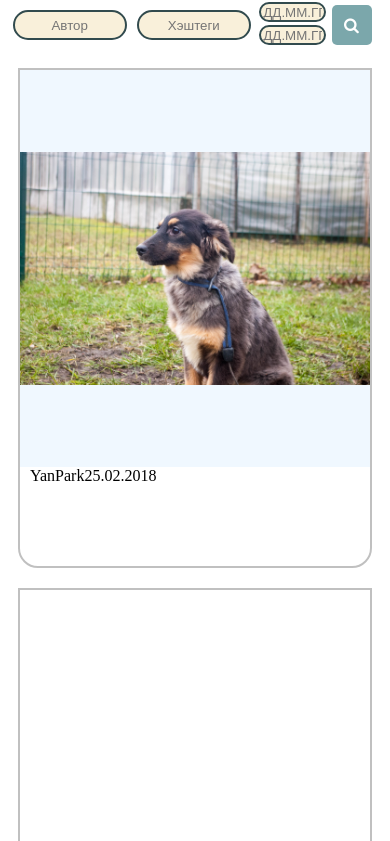
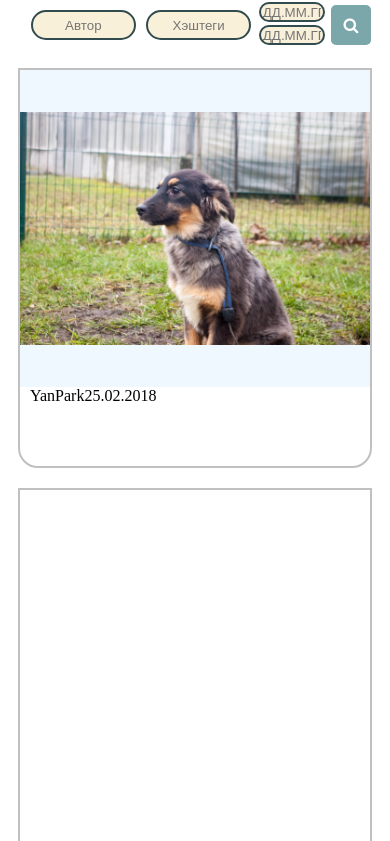
Before and after one commit to yana617/yana617.github.io, a plain HTML site: page index.html in a window 390 px wide. Shown: the part 70-911 px from the top of the page. Drawn offline with Linux system fonts and the light colour scheme.

Commit message:
fix content height

```diff
--- a/styles.css
+++ b/styles.css
@@ -105,6 +105,7 @@ header{
     position: fixed;
     display: flex;
     flex-direction: row;
+    justify-content: center;
     background-color: white;
     border-bottom-color: blanchedalmond;
 
@@ -117,7 +118,7 @@ header{
     align-items: center;
     align-content: center;
     justify-content: center;
-    margin-left: 20%;
+    /* margin-left: 20%; */
 }
 .searchAuthorHashtag input {
     width: 45%;
@@ -238,13 +239,10 @@ header{
     font-family: 'Montserrat', sans-serif;
     font-size: 11px;
     text-transform: uppercase;
-    text-align: center;
     letter-spacing: 3px;
     font-weight: 600;
-    /* color: #524f4e; */
     color: black;
     background:lightcyan;
-    /* background: white; */
     box-shadow: 0 8px 15px rgba(0,0,0,.1);
     transition: .3s;
 }
@@ -258,8 +256,9 @@ header{
 footer{
 
 }
-
-
+@media(max-width:500px){
+    .post{height: 400px;}
+}
 @media (max-width: 700px) {
     #logo{width: 15%; }
     #userName{width: 15%;}
@@ -269,15 +268,15 @@ footer{
     #icon {left: 15px;}
     #addButton{width: 100%;}
     #logoText{display: none;}
-    .post{height: 500px;}
   }
 @media (max-width: 830px){
     #addButton{width: 85%;}
     #logo{padding-left: 70px;}
     #icon{left: 20px;}
-    .searchData{width: 35%;}
-    .searchAuthorHashtag{margin-left: 0%; width: 65%;}
+    .searchAuthorHashtag{width: 60%;}
+    .searchData{width: 30%;}
     .inputDataText{display: none;}
+    #search button {left: 5px;}
   }
   @media(max-width:1150px){
       .searchData{width: 20%;}
```
